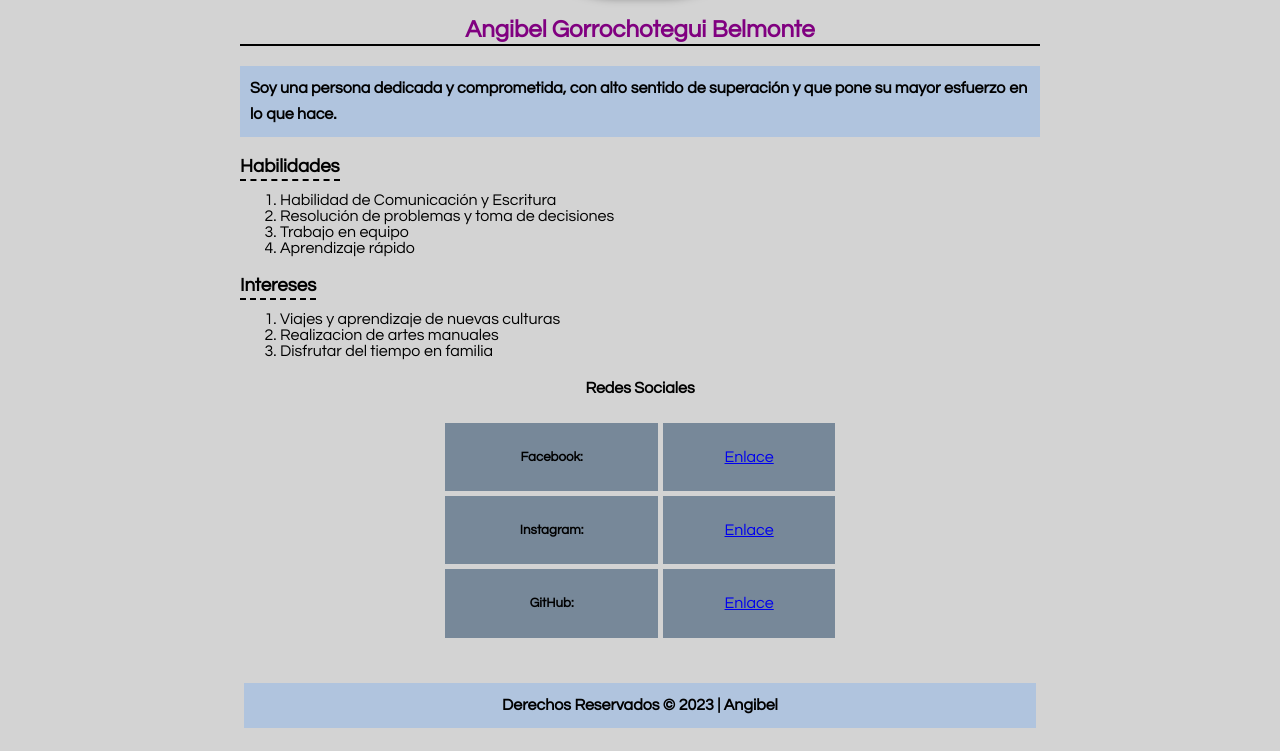
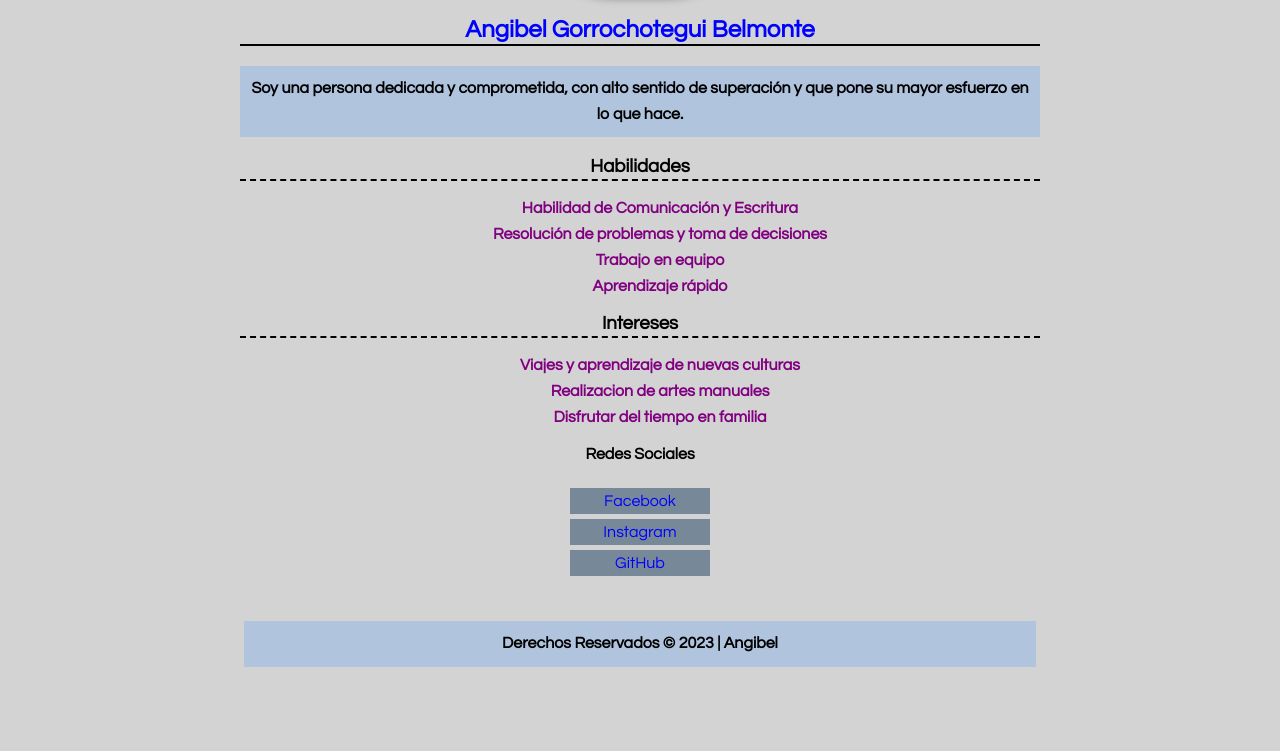
Before and after one commit to Angibel/Unidad_I, a plain HTML site: page public_html/index.html in a window 1280 px wide. Shown: the part 350-1101 px from the top of the page. After the commit the page ends 1057 px from the top, so only its background shows below. Drawn offline with Linux system fonts and the light colour scheme.

Commit message:
Cambios de estilos en la pagina

```diff
--- a/public_html/estilos.css
+++ b/public_html/estilos.css
@@ -40,10 +40,11 @@ section {
 }
 
 h2 {
-    color: purple;
+    color: blue;
     text-align: center;
     border-bottom: 2.5px solid black;
     padding-bottom: 2px;
+    font-weight: bold;
 }
 
 p {
@@ -51,13 +52,14 @@ p {
     background-color: lightsteelblue;
     padding: 10px;
     font-weight: bold;
+    text-align: center;
 }
 
 h3 {
     color: black;
     border-bottom: 2px dashed black;
     padding-bottom: 3px;
-    display: inline;
+    text-align: center;
 }
 
 h4 {
@@ -68,7 +70,7 @@ h4 {
 table{
     width: 50%;
     margin: 0 auto;
-    max-width: 500px;
+    max-width: 150px;
     border-collapse: separate;
     border-spacing: 5px;
 }
@@ -87,3 +89,23 @@ footer {
   color: black;
   padding: 4px;
 }
+
+ol{
+    text-align: center;
+    list-style-type: none;
+}
+
+li {
+    margin-bottom: 10px;
+    color: purple;
+    font-weight: bold;
+}
+
+a {
+    color: blue;
+    text-decoration: none;
+}
+
+a:hover {
+    color: purple; /* Cambia el color cuando el cursor se desplaza sobre el enlace */
+}
--- a/public_html/index.html
+++ b/public_html/index.html
@@ -40,26 +40,17 @@
                 <table>
                     <tr>
                         <td>
-                            <h5>Facebook:</h5>
-                        </td>
-                        <td>
-                            <a href="https://www.facebook.com" target="_blank">Enlace</a>
+                            <a href="https://www.facebook.com" target="_blank">Facebook</a>
                         </td>
                     </tr>
                     <tr>
                         <td>
-                            <h5>Instagram:</h5>
-                        </td>
-                        <td>
-                            <a href="https://www.instagram.com" target="_blank">Enlace</a>
+                            <a href="https://www.instagram.com" target="_blank">Instagram</a>
                         </td>
                     </tr>
                     <tr>
                         <td>
-                            <h5>GitHub:</h5>
-                        </td>
-                        <td>
-                            <a href="https://github.com/Angibel" target="_blank">Enlace</a>
+                            <a href="https://github.com/Angibel" target="_blank">GitHub</a>
                         </td>
                     </tr>
                 </table>
```
